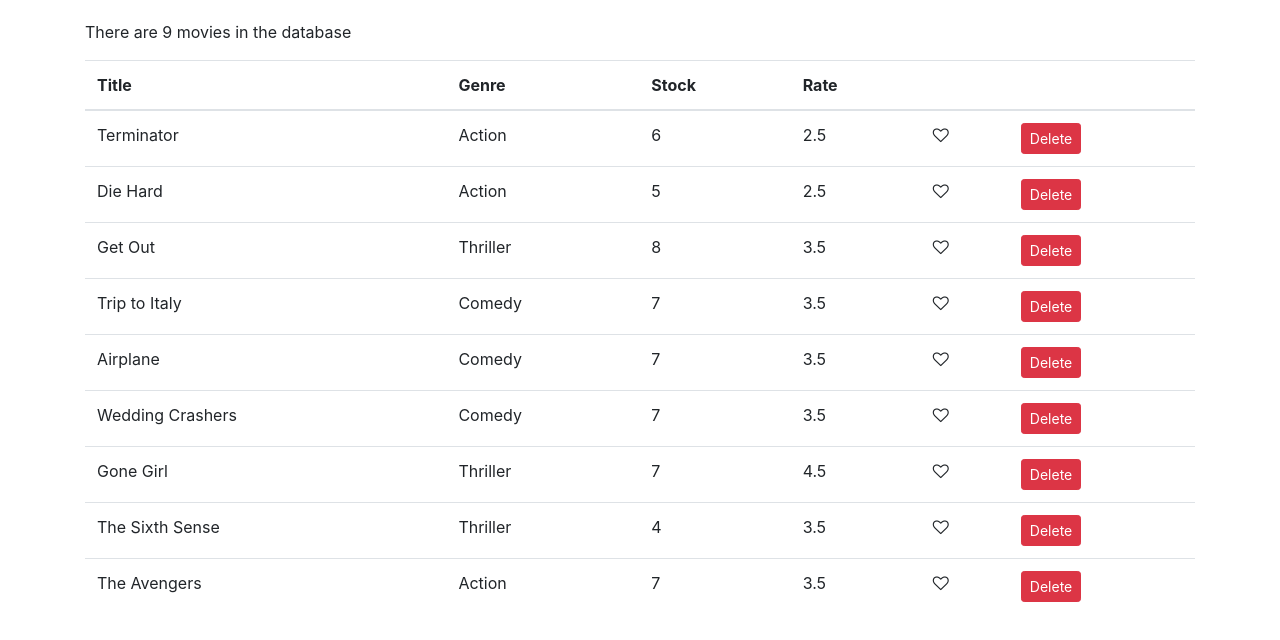
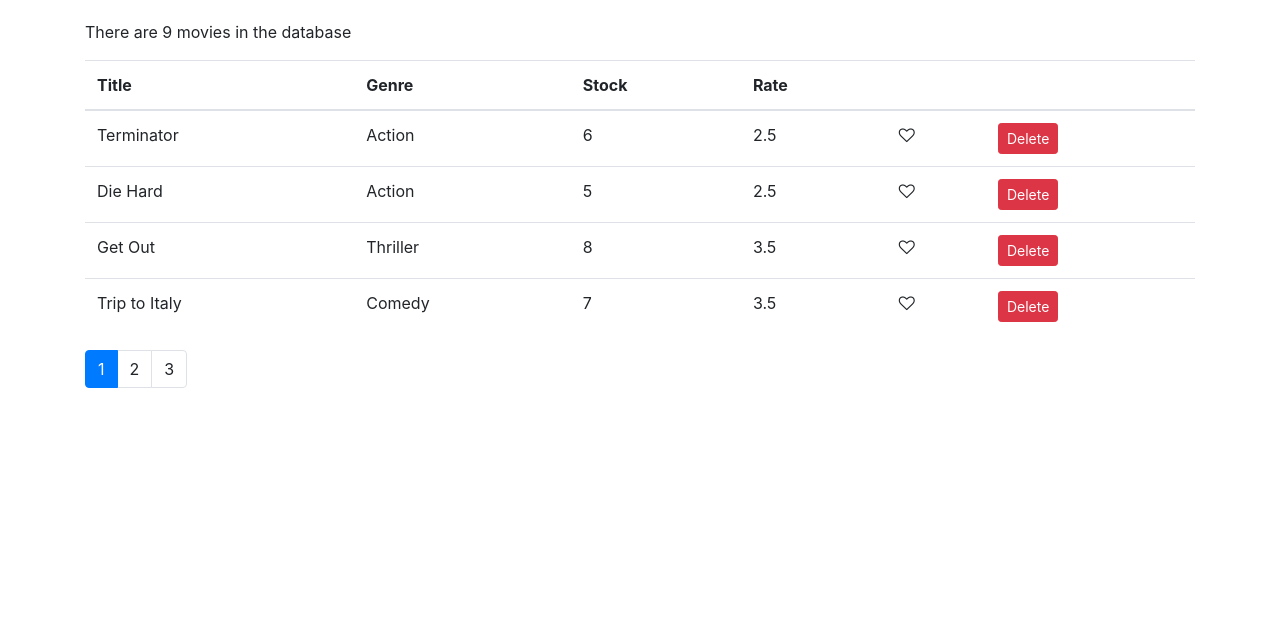
Before and after one commit to PRETHIVEE/parrot, a React (Create React App) app: page / in a window 1280 px wide. Shown: the top 640 px of the page. Built offline with nearby package versions, Linux system fonts and the light colour scheme.

Commit message:
pagination component

```diff
--- a/package.json
+++ b/package.json
@@ -8,6 +8,7 @@
     "@testing-library/user-event": "^12.8.3",
     "bootstrap": "^4.1.1",
     "font-awesome": "^4.7.0",
+    "lodash": "^4.17.10",
     "react": "^17.0.2",
     "react-dom": "^17.0.2",
     "react-scripts": "4.0.3",
--- /dev/null
+++ b/src/components/common/pagination.jsx
@@ -0,0 +1,29 @@
+import React from "react";
+import _ from "lodash"; // JS lib // UnderScore
+
+const Pagination = (props) => {
+  const { itemsCount, pageSize, currentPage } = props;
+
+  const pagesCount = Math.ceil(itemsCount / pageSize); // pages count will be like 2.2, 1.2 with out math.ceil
+  if (pagesCount === 1) return null;
+  const pages = _.range(1, pagesCount + 1); // lodash underscore returns array like [1 2 3.. pages]
+
+  return (
+    <nav>
+      <ul className="pagination">
+        {pages.map((page) => (
+          <li
+            key={page}
+            className={page === currentPage ? "page-item active" : "page-item"}
+          >
+            <a onClick={() => props.onPageChange(page)} className="page-link">
+              {page}
+            </a>
+          </li>
+        ))}
+      </ul>
+    </nav>
+  );
+};
+
+export default Pagination;
--- a/src/components/movies.jsx
+++ b/src/components/movies.jsx
@@ -1,10 +1,14 @@
 import React, { Component } from "react";
 import Like from "./common/like";
+import Pagination from "./common/pagination";
+import { paginate } from "../utils/paginate";
 import { getMovies } from "../services/fakeMovieService";
 
 class Movies extends Component {
   state = {
     movies: getMovies(),
+    currentPage: 1,
+    pageSize: 4,
   };
   handleDelete = (movie) => {
     // a new movies array should be created everytime except the movie we passed here
@@ -19,11 +23,18 @@
     movies[index].liked = !movies[index].liked; // Updating : like become unliked vice versa
     this.setState({ movies });
   };
+  handlePageChange = (page) => {
+    this.setState({ currentPage: page });
+  };
 
   render() {
     const { length: count } = this.state.movies;
+    const { pageSize, currentPage, movies: allMovies } = this.state;
 
     if (count === 0) return <p>There are no movies in the database</p>;
+
+    const movies = paginate(allMovies, currentPage, pageSize);
+
     return (
       <React.Fragment>
         <p>There are {count} movies in the database</p>
@@ -39,7 +50,7 @@
             </tr>
           </thead>
           <tbody>
-            {this.state.movies.map((movie) => (
+            {movies.map((movie) => (
               <tr key={movie._id}>
                 <td>{movie.title}</td>
                 <td>{movie.genre.name}</td>
@@ -64,6 +75,12 @@
             ))}
           </tbody>
         </table>
+        <Pagination
+          itemsCount={count}
+          pageSize={pageSize}
+          currentPage={currentPage}
+          onPageChange={this.handlePageChange}
+        />
       </React.Fragment>
     );
   }
--- /dev/null
+++ b/src/utils/paginate.js
@@ -0,0 +1,6 @@
+import _ from "lodash";
+
+export function paginate(items, pageNumber, pageSize) {
+  const startIndex = (pageNumber - 1) * pageSize;
+  return _(items).slice(startIndex).take(pageSize).value();
+}
```
Also changed, not shown: 1 other file (tests, documents, lock files or other folders).
